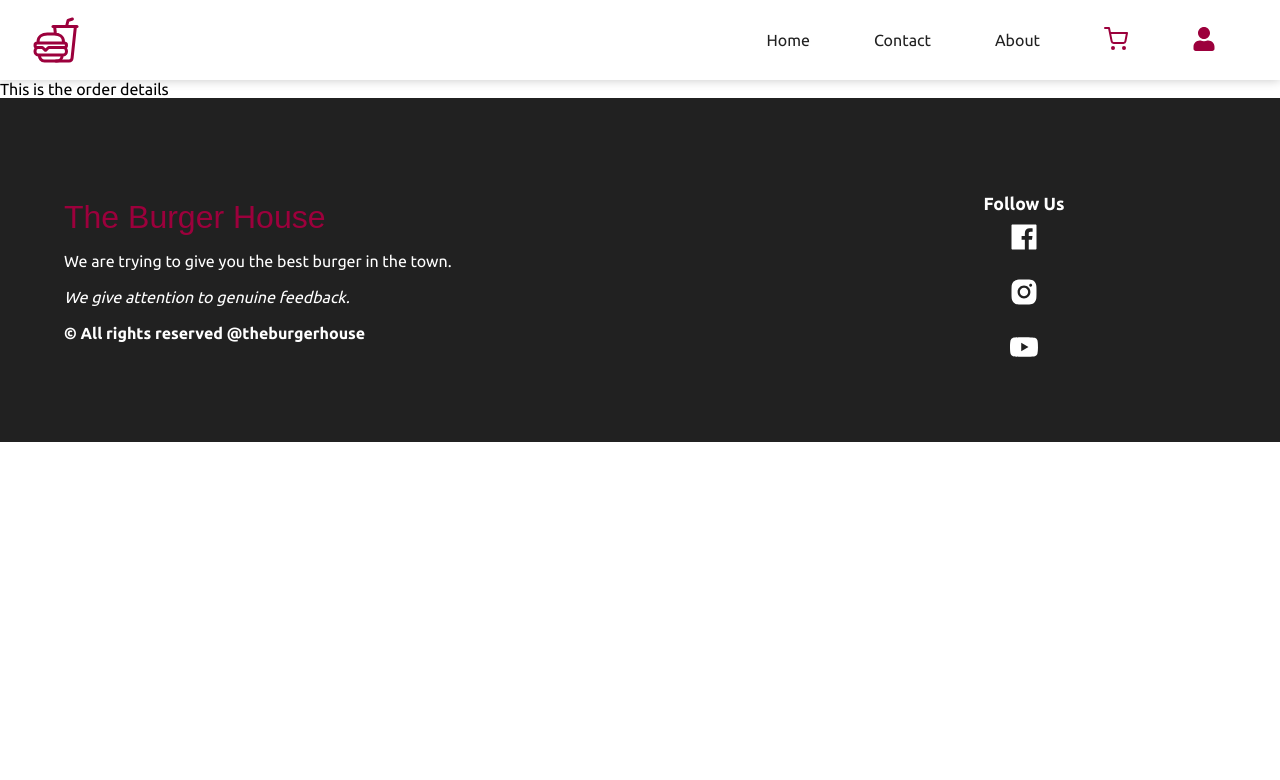
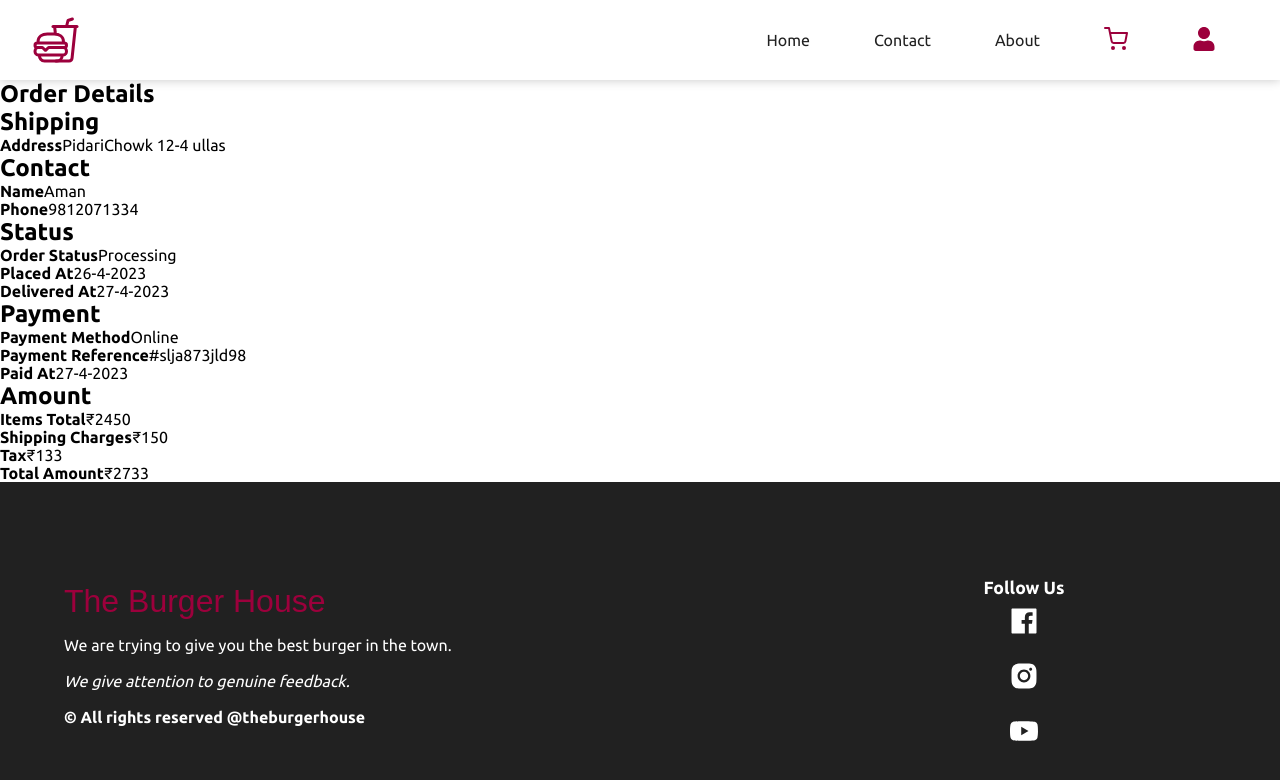
Before and after one commit to AmanMandal7/The-Burger-House, a React (Create React App) app in the folder frontend/: page /order/ahfhoehf in a window 1280 px wide. Shown: the top 780 px of the page. Built offline with nearby package versions, Linux system fonts and the light colour scheme.

Commit message:
Done with the page layout

```diff
--- a/frontend/src/components/myOrders/OrderDetails.jsx
+++ b/frontend/src/components/myOrders/OrderDetails.jsx
@@ -1,7 +1,80 @@
 import React from "react";
 
 const OrderDetails = () => {
-  return <div>This is the order details</div>;
+  return (
+    <section className="orderDetails">
+      <main>
+        <h1>Order Details</h1>
+
+        <div>
+          <h1>Shipping</h1>
+          <p>
+            <b>Address</b>
+            {"PidariChowk 12-4 ullas"}
+          </p>
+        </div>
+
+        <div>
+          <h1>Contact</h1>
+          <p>
+            <b>Name</b>
+            {"Aman"}
+          </p>
+          <p>
+            <b>Phone</b>
+            {"9812071334"}
+          </p>
+        </div>
+
+        <div>
+          <h1>Status</h1>
+          <p>
+            <b>Order Status</b>
+            {"Processing"}
+          </p>
+          <p>
+            <b>Placed At</b>
+            {"26-4-2023"}
+          </p>
+          <p>
+            <b>Delivered At</b>
+            {"27-4-2023"}
+          </p>
+        </div>
+
+        <div>
+          <h1>Payment</h1>
+          <p>
+            <b>Payment Method</b>
+            {"Online"}
+          </p>
+          <p>
+            <b>Payment Reference</b>#{"slja873jld98"}
+          </p>
+          <p>
+            <b>Paid At</b>
+            {"27-4-2023"}
+          </p>
+        </div>
+
+        <div>
+          <h1>Amount</h1>
+          <p>
+            <b>Items Total</b>₹{2450}
+          </p>
+          <p>
+            <b>Shipping Charges</b>₹{150}
+          </p>
+          <p>
+            <b>Tax</b>₹{133}
+          </p>
+          <p>
+            <b>Total Amount</b>₹{2450 + 150 + 133}
+          </p>
+        </div>
+      </main>
+    </section>
+  );
 };
 
 export default OrderDetails;
```
